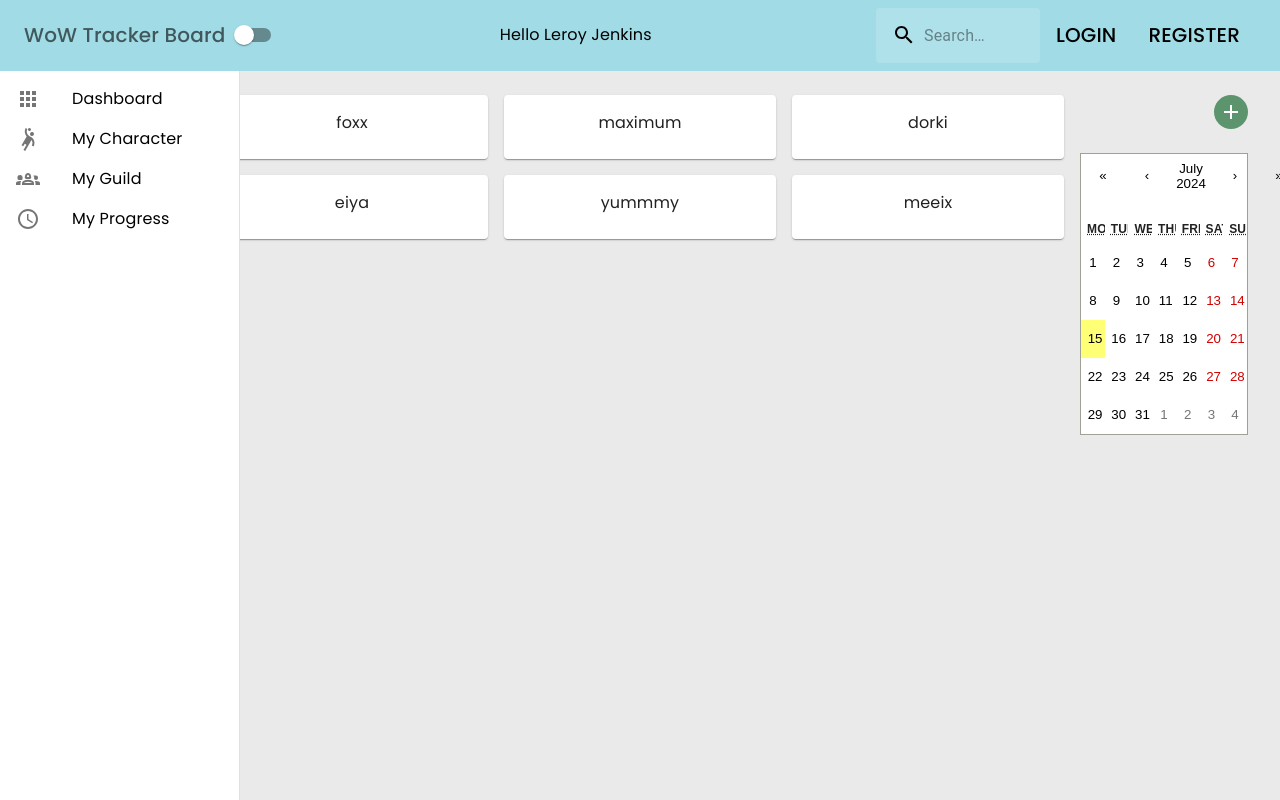
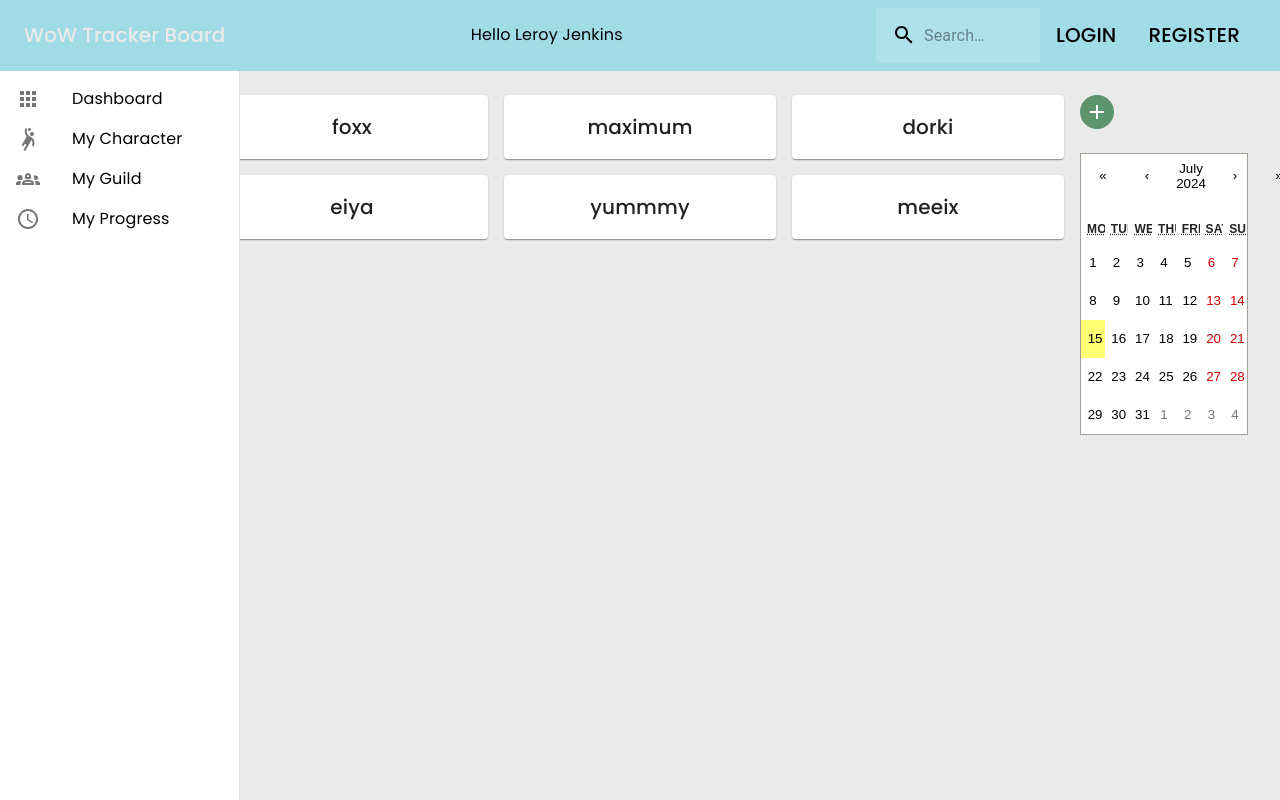
Before and after one commit to kattschmidtt/wow-tracker-dashboard, a React (Vite) app in the folder client/: page / in a window 1280 px wide. Shown: the top 800 px of the page. Built offline with nearby package versions, Linux system fonts and the light colour scheme.

Commit message:
was having dark theme issues so I commented it out for now. added tooltips to side bar menu

```diff
--- a/client/src/components/Calendar/MiniCalendar.tsx
+++ b/client/src/components/Calendar/MiniCalendar.tsx
@@ -10,13 +10,20 @@
 
   const { user } = useContext(UserContext);
 
-
-
   return (
     <>
-      <div style={{display: 'flex', justifyContent: 'flex-end'}}>
-        <Tooltip title='Add calendar event' placement='top' >
-          <IconButton sx={{backgroundColor: '#5c946d', color: '#ffffff'}} size='small' component={Link} to="/login">
+      <div style={{display: 'flex', justifyContent: 'flex-start'}}>
+        <Tooltip title='Add calendar event' placement='right'>
+          <IconButton sx={{
+            '&:hover': {
+              color: 'black',
+            },
+            backgroundColor: '#5c946d',
+            color: '#ffffff',
+          }}
+            size="small"
+            component={Link}
+            to="/login">
             <AddIcon />
           </IconButton>
         </Tooltip>
--- a/client/src/components/CharacterSelect/CharacterCard.tsx
+++ b/client/src/components/CharacterSelect/CharacterCard.tsx
@@ -1,6 +1,7 @@
-import React from 'react';
+import { Padding } from '@mui/icons-material';
 import Card from '@mui/material/Card';
 import CardContent from '@mui/material/CardContent';
+import { NavLink } from 'react-router-dom';
 
 interface CharacterCardProps {
   charId: number;
@@ -11,10 +12,23 @@
 
   const {charId, name} = props;
 
+  const cardNavStyles = {
+    color: 'inherit',
+    textDecoration: 'none',
+    typography: 'h6',
+    '&:hover': {
+      color: 'grey.500'
+    },
+    '&.active': {
+      color: 'text.secondary'
+    },
+    fontFamily: 'Poppins',
+  };
+
   return (
     <div>
-      <Card sx={{ minWidth: 220}}>
-        <CardContent>
+      <Card sx={{ minWidth: 220, paddingBottom: '1rem', paddingTop: '1rem'}}>
+        <CardContent component={NavLink} to={`/${name}-${charId}`} sx={cardNavStyles} >
           {name}
         </CardContent>
       </Card>
--- a/client/src/components/Layout/App.tsx
+++ b/client/src/components/Layout/App.tsx
@@ -15,12 +15,15 @@
   const theme = createTheme({
     palette: {
       primary: {
-        main: '#00e676'
+        main: '#00e676',
       },
       mode: paletteType,
       background: {
         default: paletteType === 'light' ? '#eaeaea' : '#a1dce6' //retain original darkMode bg color
-      }
+      },
+      text: {
+        secondary: paletteType === 'light' ? '#eaeaea' : '#a1dce6'
+      },
     },
 
   })
--- a/client/src/components/Layout/Header.tsx
+++ b/client/src/components/Layout/Header.tsx
@@ -2,7 +2,6 @@
 import { NavLink } from 'react-router-dom';
 import SearchBar from './SearchBar';
 import User from '../User/User';
-import { useEffect } from 'react';
 
 const rightLinks = [
   {title: 'login', path: '/login'},
@@ -27,8 +26,6 @@
   fontFamily: 'Poppins'
 };
 
-
-
 const Header = ({darkMode, handleThemeToggle}: Props) => {
 
   return (
@@ -40,8 +37,8 @@
             component={NavLink}
             to='/'
             sx={navStyles}
-          >WoW Tracker Board</Typography>
-          <Switch checked={darkMode} onChange={handleThemeToggle}/>
+          >WoW Tracker Board</Typography>{/*
+          <Switch checked={darkMode} onChange={handleThemeToggle}/> */}
         </Box>
 
         <User />
--- a/client/src/components/Sidebar/NavigationSidebar.tsx
+++ b/client/src/components/Sidebar/NavigationSidebar.tsx
@@ -5,6 +5,7 @@
   ListItem,
   ListItemButton,
   ListItemIcon,
+  Tooltip,
 } from "@mui/material";
 import Icon from '@mui/material/Icon';
 import SettingsOutlinedIcon from '@mui/icons-material/SettingsOutlined';
@@ -12,6 +13,7 @@
 import SportsHandballOutlinedIcon from '@mui/icons-material/SportsHandballOutlined';
 import Groups2OutlinedIcon from '@mui/icons-material/Groups2Outlined';
 import AccessTimeOutlinedIcon from '@mui/icons-material/AccessTimeOutlined';
+import { NavLink } from "react-router-dom";
 
 const icons = {
   SettingsOutlinedIcon,
@@ -21,13 +23,12 @@
   AccessTimeOutlinedIcon
 };
 
-import { NavLink } from "react-router-dom";
-
 interface SideBarItem {
   id: number;
   name: string;
   path: string
   icon: keyof typeof icons;
+  tooltip: string;
 }
 
 const NavigationSidebar = () => {
@@ -38,25 +39,29 @@
       id: 1,
       name: "Dashboard",
       path: '/',
-      icon: 'AppsOutlinedIcon'
+      icon: 'AppsOutlinedIcon',
+      tooltip: 'Go to your dashboard'
     },
     {
       id: 2,
       name: "My Character",
       path: '/my-character',
-      icon: 'SportsHandballOutlinedIcon'
+      icon: 'SportsHandballOutlinedIcon',
+      tooltip: 'Get specific character details'
     },
     {
       id: 3,
       name: "My Guild",
       path: '/my-guild',
-      icon: 'Groups2OutlinedIcon'
+      icon: 'Groups2OutlinedIcon',
+      tooltip: 'Get specific guild details'
     },
     {
       id: 4,
       name: "My Progress",
       path: '/my-progress',
-      icon: 'AccessTimeOutlinedIcon'
+      icon: 'AccessTimeOutlinedIcon',
+      tooltip: 'View all types of character progress'
     },
 
   ]
@@ -80,6 +85,7 @@
           {sideLinks.map(sidebarItem => {
             const Icon = icons[sidebarItem.icon]
             return (
+              <Tooltip title={sidebarItem.tooltip} placement="right">
                 <ListItem disablePadding component={NavLink} to={sidebarItem.path} sx={{textDecoration: 'none', color: 'black'}}>
                   <ListItemButton key={sidebarItem.path}>
                     <ListItemIcon>
@@ -88,11 +94,13 @@
                     {sidebarItem.name}
                   </ListItemButton>
                 </ListItem>
+              </Tooltip>
             )
           })}
         </List>
 
         <List sx={{ pt: '41rem' }}>
+          <Tooltip title='Account wide settings'>
             <ListItem
               disablePadding
               component={NavLink}
@@ -105,6 +113,7 @@
                 Settings
               </ListItemButton>
             </ListItem>
+          </Tooltip>
         </List>
       </Drawer>
     </Box>
```
Lines whose indentation alone changed are shown as unchanged.
